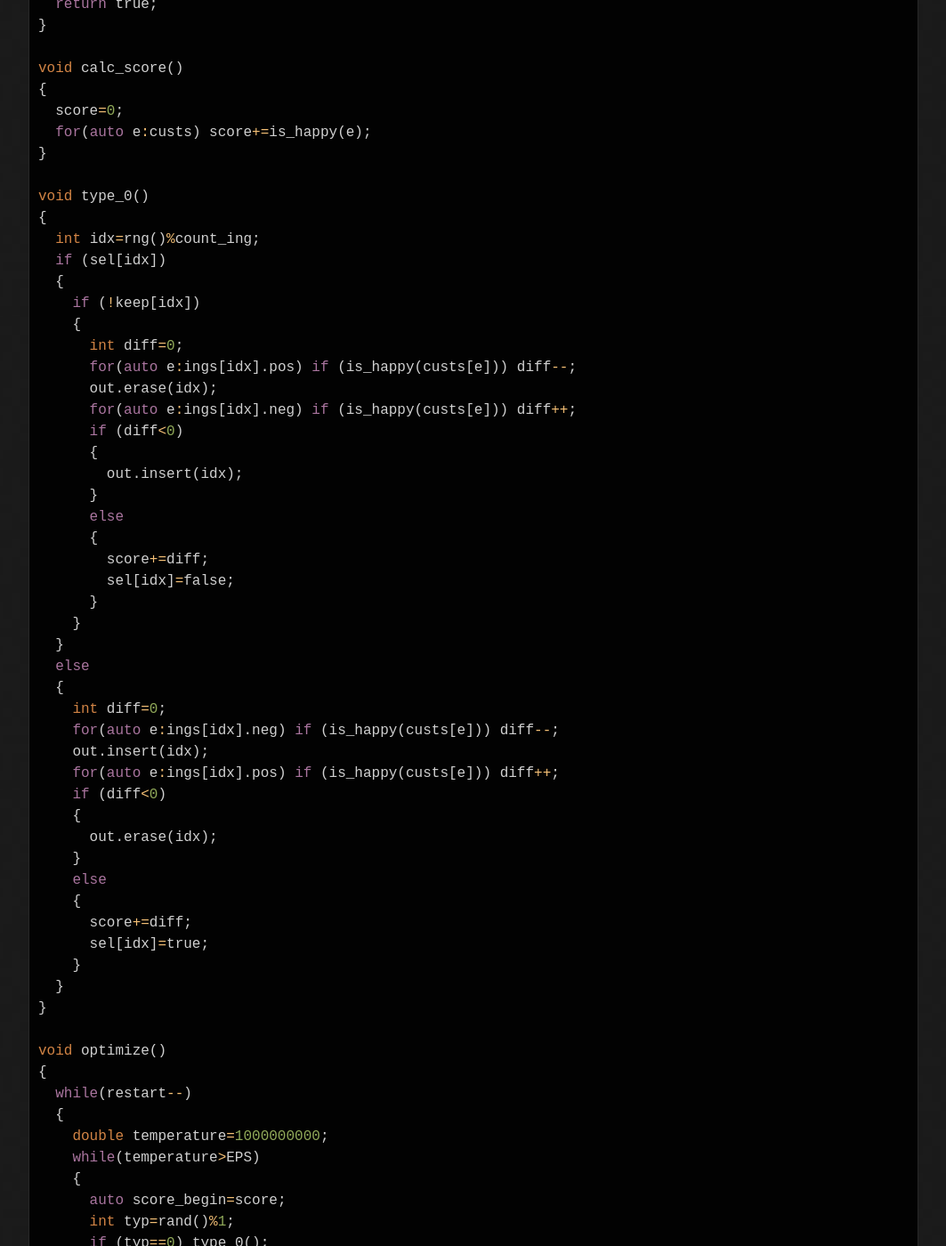
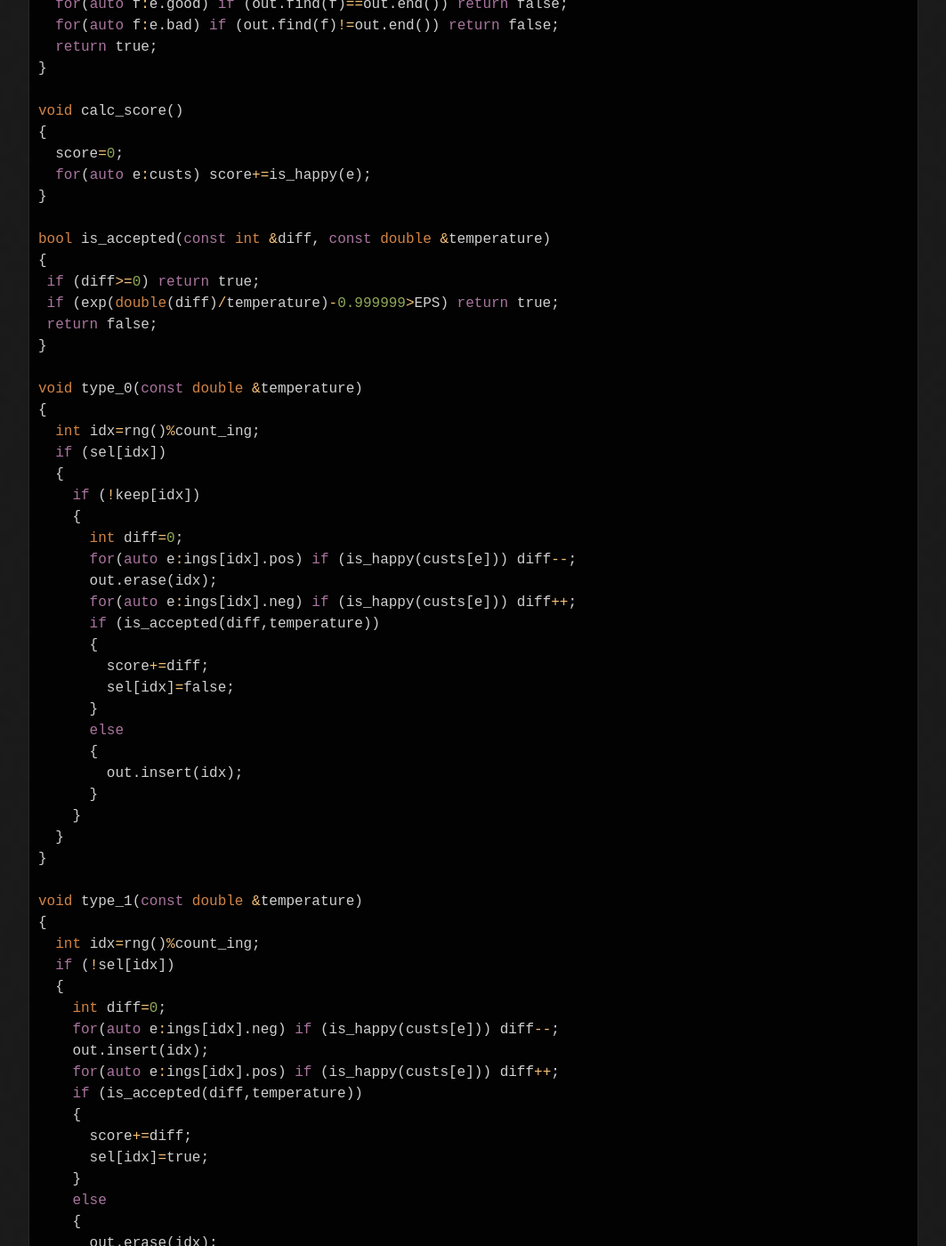
Before and after one commit to goodHunter27/serhatgiydiren.github.io, a Jekyll site: the page built from _posts/2020-01-19-google-hashcode-2022-practice-problem-solution.md, in a window 1280 px wide and 1400 px high, scrolled down 1773 px. Shown: the whole window at 89% size, without its empty margins (108-1171 px from the left). Built offline with Jekyll 4.4.1, drawn with Linux system fonts in a browser that asks for light colours; some of the changed text lies outside the part shown.

Commit message:
Update 2020-01-19-google-hashcode-2022-practice-problem-solution.md

```diff
--- a/_posts/2020-01-19-google-hashcode-2022-practice-problem-solution.md
+++ b/_posts/2020-01-19-google-hashcode-2022-practice-problem-solution.md
@@ -44,6 +44,8 @@ vector < bool > keep;
 unordered_set < int > out;
 int score=0;
 int restart=1;
+int score_best=0;
+unordered_set < int > out_best;
 
 struct customer
 {
@@ -75,7 +77,14 @@ void calc_score()
   for(auto e:custs) score+=is_happy(e);
 }
 
-void type_0()
+bool is_accepted(const int &diff, const double &temperature)
+{
+ if (diff>=0) return true;
+ if (exp(double(diff)/temperature)-0.999999>EPS) return true;
+ return false;
+}
+
+void type_0(const double &temperature)
 {
   int idx=rng()%count_ing;
   if (sel[idx])
@@ -86,31 +95,36 @@ void type_0()
       for(auto e:ings[idx].pos) if (is_happy(custs[e])) diff--;
       out.erase(idx);
       for(auto e:ings[idx].neg) if (is_happy(custs[e])) diff++;
-      if (diff<0)
-      {
-        out.insert(idx);
-      }
-      else
+      if (is_accepted(diff,temperature))
       {
         score+=diff;
         sel[idx]=false;
       }
+      else
+      {
+        out.insert(idx);
+      }
     }
   }
-  else
+}
+
+void type_1(const double &temperature)
+{
+  int idx=rng()%count_ing;
+  if (!sel[idx])
   {
     int diff=0;
     for(auto e:ings[idx].neg) if (is_happy(custs[e])) diff--;
     out.insert(idx);
     for(auto e:ings[idx].pos) if (is_happy(custs[e])) diff++;
-    if (diff<0)
+    if (is_accepted(diff,temperature))
     {
-      out.erase(idx);
+      score+=diff;
+      sel[idx]=true;
     }
     else
     {
-      score+=diff;
-      sel[idx]=true;
+      out.erase(idx);
     }
   }
 }
@@ -119,16 +133,23 @@ void optimize()
 {
   while(restart--)
   {
-    double temperature=1000000000;
+    double temperature=1000000;
     while(temperature>EPS)
     {
       auto score_begin=score;
-      int typ=rand()%1;
-      if (typ==0) type_0();
-      //else if (typ==1) type_1();
-      temperature-=1;
-      //if (score>score_begin) D(temperature, score);
-      if (int(temperature)%100000==0) D(temperature, score);
+      int typ=rand()%2;
+      if (typ==0) type_0(temperature);
+      else if (typ==1) type_1(temperature);
+      temperature-=0.001;
+      if (score>score_best)
+      {
+        score_best=score;
+        out_best=out;
+      }
+      if (score>score_begin)
+      {
+        D(typ,temperature, score, score_best);
+      }
     }
   }
 }
@@ -196,8 +217,8 @@ void prep()
 
 void print_output()
 {
-  cout << out.size();
-  for(auto e:out) cout << " " << ings[e].name;
+  cout << out_best.size();
+  for(auto e:out_best) cout << " " << ings[e].name;
 }
 
 void init_score()
```
Also changed, not shown: other parts of _posts/2020-01-19-google-hashcode-2022-practice-problem-solution.md (+1 -1 lines).
